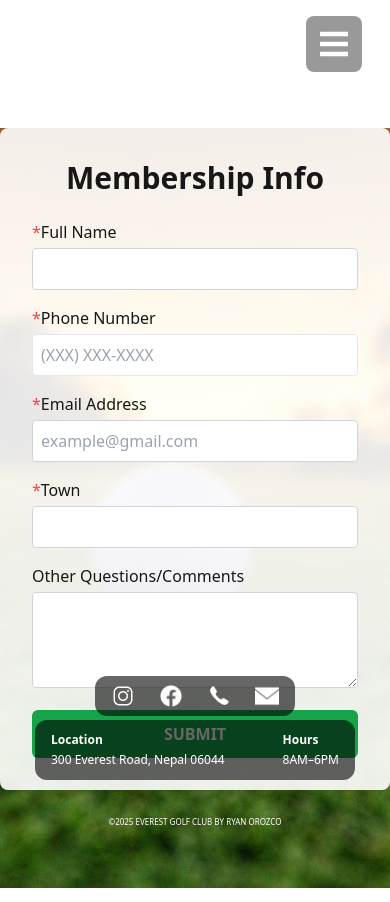
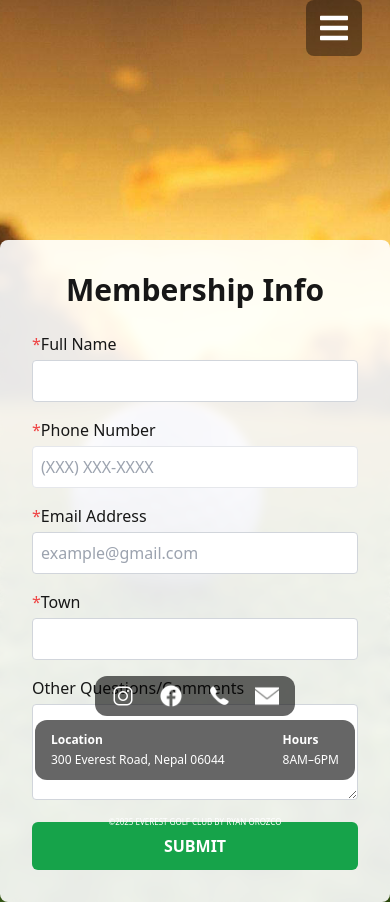
Before and after one commit to Rorozco11/EverestGolfCourseApp, a Next.js app in the folder everest-golf-course/: page /memberships in a window 390 px wide. Built offline with nearby package versions, Linux system fonts and the light colour scheme.

Commit message:
Mobile Buildout

```diff
--- a/everest-golf-course/src/app/components/MobileNavbar.tsx
+++ b/everest-golf-course/src/app/components/MobileNavbar.tsx
@@ -7,7 +7,7 @@ export default function MobileNavbar() {
   const [open, setOpen] = useState(false);
 
   return (
-    <nav className="fixed top-0 right-7 w-full z-50 flex justify-end pt-4">
+    <nav className="fixed top-0 right-0 w-full z-50 flex justify-end pr-7">
       <button
         className="text-white bg-black bg-opacity-40 rounded-lg p-3"
         onClick={() => setOpen(!open)}
--- a/everest-golf-course/src/app/memberships/page.tsx
+++ b/everest-golf-course/src/app/memberships/page.tsx
@@ -165,11 +165,10 @@ export default function Memberships() {
       <div className="hidden md:block">
         <Navbar />
       </div>
-      <main className="md:pt-[var(--navbar-height)]">
-        <div className="relative h-[90vh] md:h-[100vh] w-full">
-          <div className="block md:hidden absolute top-0 left-0 w-full z-20">
-            <MobileNavbar />
-          </div>
+      <div className="block md:hidden">
+        <MobileNavbar />
+      </div>
+      <main className="relative min-h-screen w-full pt-[var(--navbar-height)]">
           <Image
             src="/Images/memthird.jpg"
             alt="Home background"
@@ -263,7 +262,6 @@ export default function Memberships() {
               </form>
             </div>
           </div>
-        </div>
       </main>
       <div className="hidden md:block">
         <FooterSection />
--- a/everest-golf-course/src/app/output.css
+++ b/everest-golf-course/src/app/output.css
@@ -644,10 +644,6 @@ video {
   right: 1.5rem;
 }
 
-.right-7 {
-  right: 1.75rem;
-}
-
 .top-0 {
   top: 0px;
 }
@@ -666,10 +662,6 @@ video {
 
 .z-10 {
   z-index: 10;
-}
-
-.z-20 {
-  z-index: 20;
 }
 
 .z-50 {
@@ -799,10 +791,6 @@ video {
 
 .h-\[400px\] {
   height: 400px;
-}
-
-.h-\[90vh\] {
-  height: 90vh;
 }
 
 .h-full {
@@ -1203,6 +1191,10 @@ video {
 
 .pl-0 {
   padding-left: 0px;
+}
+
+.pr-7 {
+  padding-right: 1.75rem;
 }
 
 .pt-4 {
@@ -1510,10 +1502,6 @@ body {
     height: 6rem;
   }
 
-  .md\:h-\[100vh\] {
-    height: 100vh;
-  }
-
   .md\:h-\[80vh\] {
     height: 80vh;
   }
@@ -1530,8 +1518,4 @@ body {
     padding-top: 4rem;
     padding-bottom: 4rem;
   }
-
-  .md\:pt-\[var\(--navbar-height\)\] {
-    padding-top: var(--navbar-height);
-  }
-}
+}
```
